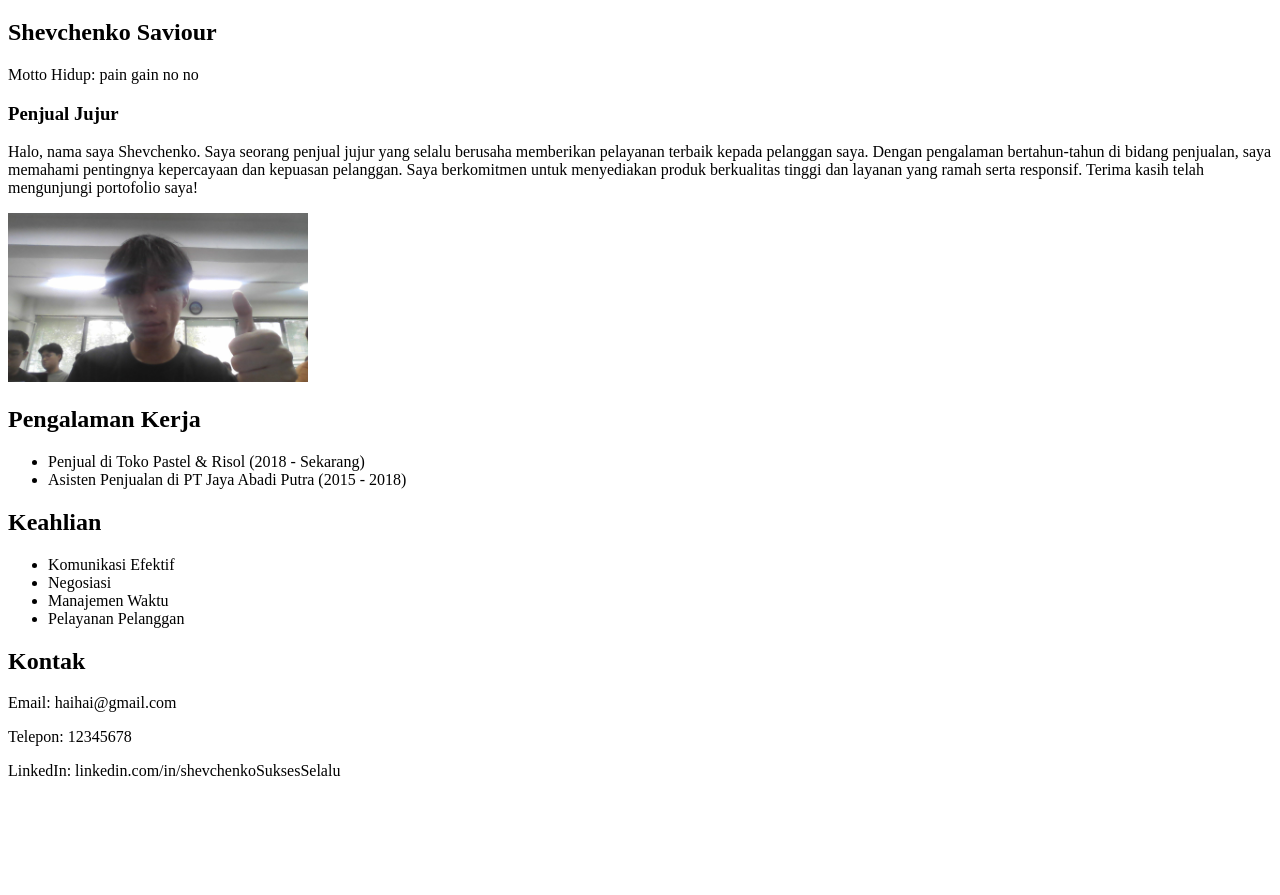
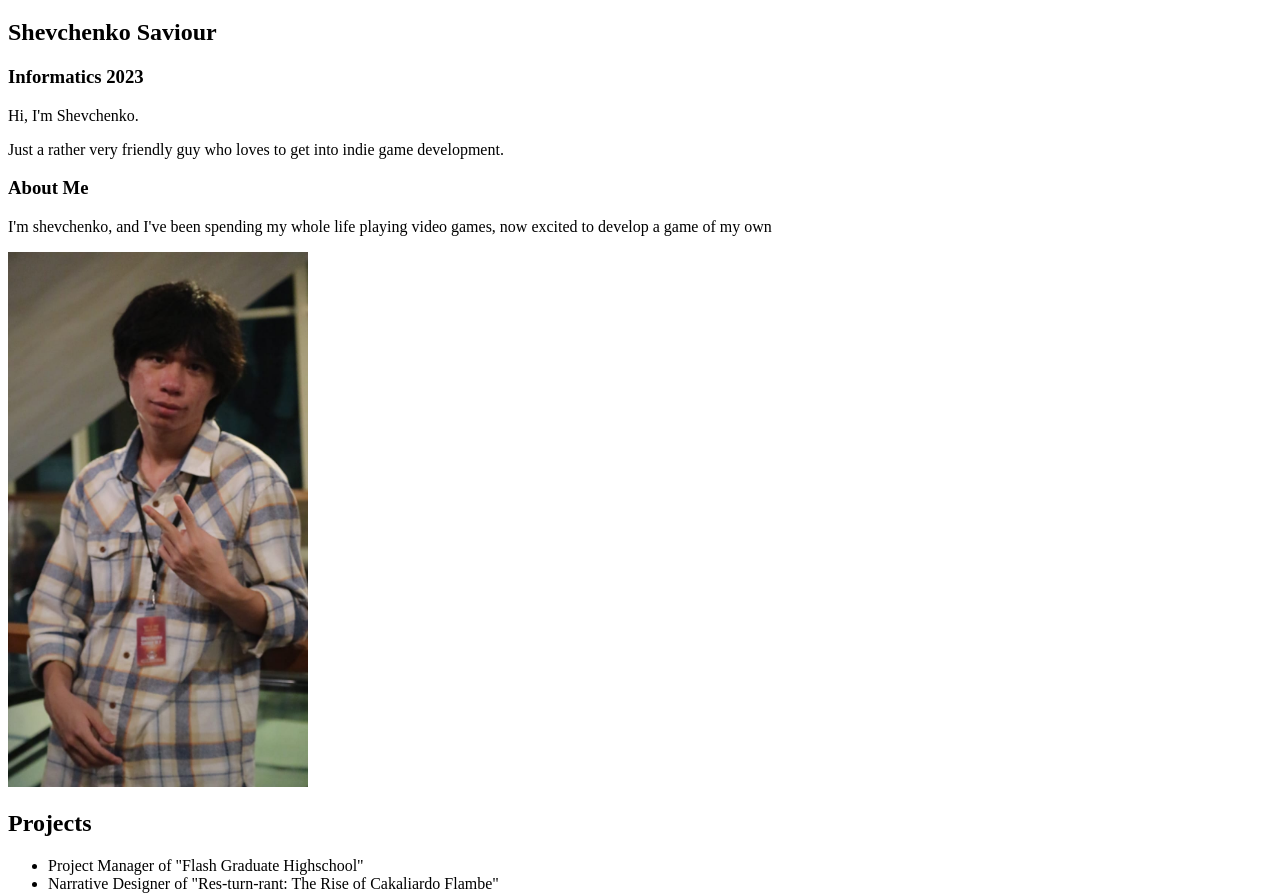
Before and after one commit to kaptenCakalang/Portfolio, a plain HTML site: page index.html in a window 1280 px wide. Shown: the part 61-956 px from the top of the page. Before the commit the page ends 857 px from the top, so only its background shows below. Drawn offline with Linux system fonts and the light colour scheme.

Commit message:
updating content to serious protfolio

```diff
--- a/index.html
+++ b/index.html
@@ -8,30 +8,34 @@
 <body>
     <h1>PORTFOLIO</h1>
     <h2>Shevchenko Saviour</h2>
-    <p>Motto Hidup: pain gain no no</p>
-    <h3>Penjual Jujur</h3>
+    <h3>Informatics 2023</h3>
 
-    <p>Halo, nama saya Shevchenko. Saya seorang penjual jujur yang selalu berusaha memberikan pelayanan terbaik kepada pelanggan saya. Dengan pengalaman bertahun-tahun di bidang penjualan, saya memahami pentingnya kepercayaan dan kepuasan pelanggan. Saya berkomitmen untuk menyediakan produk berkualitas tinggi dan layanan yang ramah serta responsif. Terima kasih telah mengunjungi portofolio saya!</p>
+    <p>Hi, I'm Shevchenko.</p>
+    <p>Just a rather very friendly guy who loves to get into indie game development.</p>
 
-    <img src="foto.jpg" alt="Shevchenko Saviour" style="width:300px; height:auto;">
+    <h3>About Me</h3>
+    <p>I'm shevchenko, and I've been spending my whole life playing video games, now excited to develop a game of my own</p>
 
-    <h2>Pengalaman Kerja</h2>
+    <img src="fotobaru.jpg" alt="Shevchenko Saviour" style="width:300px; height:auto;">
+
+    <h2>Projects</h2>
     <ul>
-        <li>Penjual di Toko Pastel & Risol (2018 - Sekarang)</li>
-        <li>Asisten Penjualan di PT Jaya Abadi Putra (2015 - 2018)</li>
+        <li>Project Manager of "Flash Graduate Highschool"</li>
+        <li>Narrative Designer of "Res-turn-rant: The Rise of Cakaliardo Flambe"</li>
     </ul>
 
-    <h2>Keahlian</h2>
+    <h2>Skills</h2>
     <ul>
-        <li>Komunikasi Efektif</li>
-        <li>Negosiasi</li>
-        <li>Manajemen Waktu</li>
-        <li>Pelayanan Pelanggan</li>
+        <li>Intermediate knowledge of Python & C++ Programming Language</li>
+        <li>Very Reasonable Skills on Ren'Py Game Engine</li>
+        <li>Great Teamwork</li>
     </ul>
-    <h2>Kontak</h2>
-    <p>Email: haihai@gmail.com</p>
-    <p>Telepon: 12345678</p>
-    <p>LinkedIn: linkedin.com/in/shevchenkoSuksesSelalu</p>
+
+    <h2>Contacts</h2>
+    <p>Email: <a href="mailto:shevchenkosaviour42@gmail.com">shevchenkosaviour42@gmail.com</a></p>
+    <p>Phone: <a href="tel:+628971621705">+62 897-1621-705</a></p>
+    <p>IG: <a href="https://www.instagram.com/shvchenkoo_/" target="_blank">@shvchenkoo_</a></p>
+
 
 
 </body>
```
Also changed, not shown: fotobaru.jpg (added).
